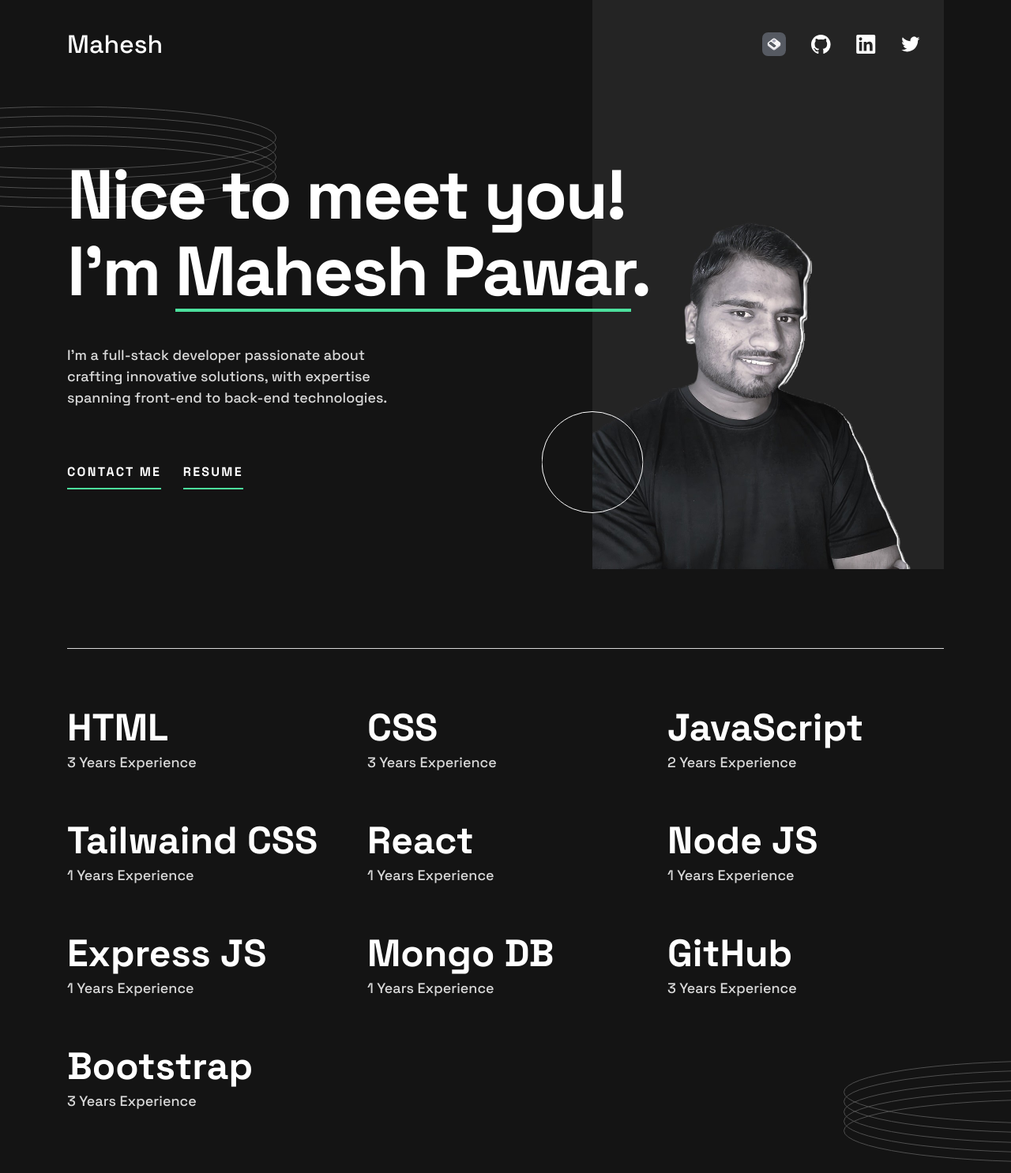
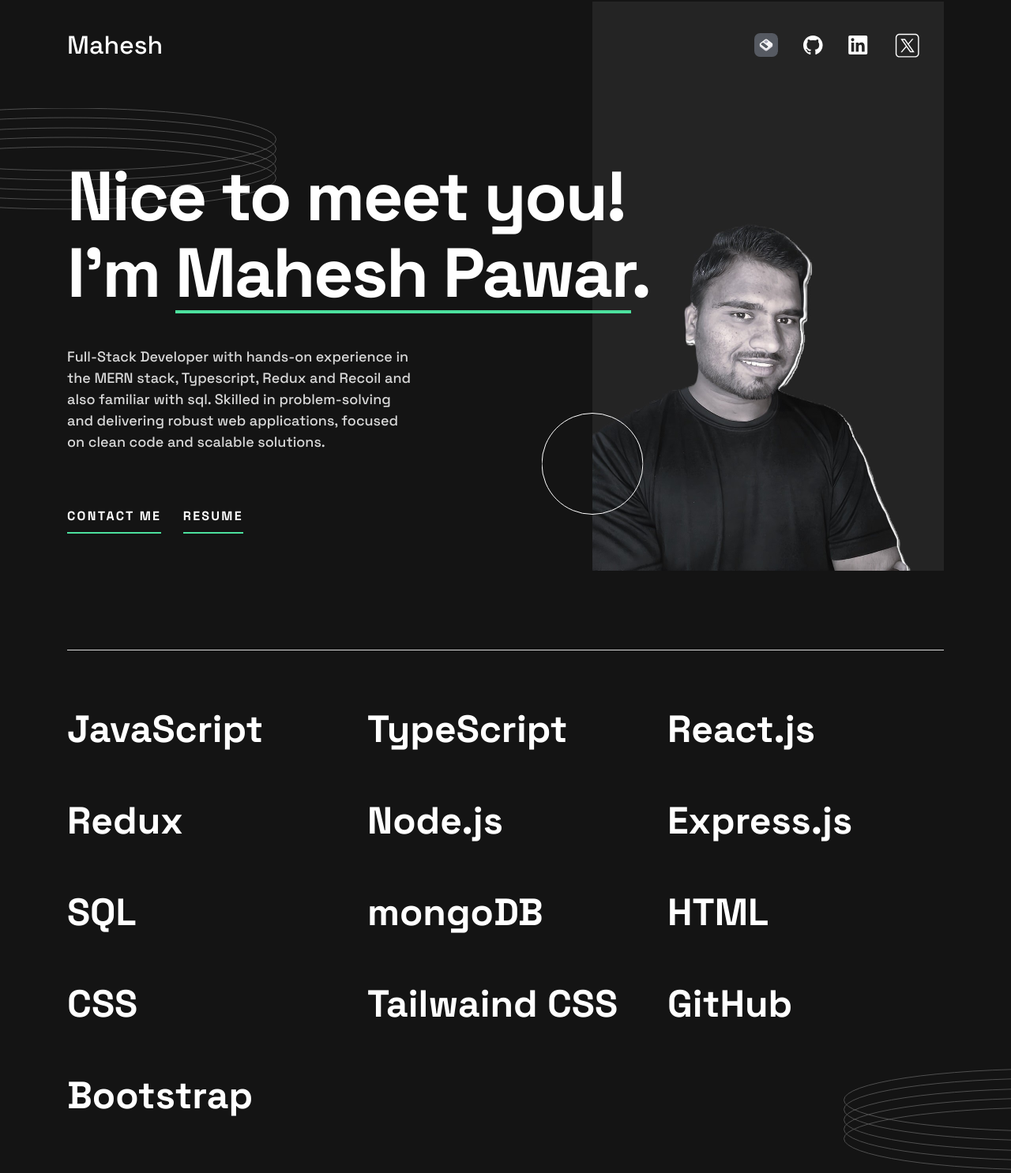
Before and after one commit to Maheshpawar01/NewPortfolio, a plain HTML site: page index.html in a window 1280 px wide. Shown: the top 1486 px of the page at 79% size. Drawn offline with Linux system fonts and the light colour scheme.

Commit message:
add skills

```diff
--- a/index.html
+++ b/index.html
@@ -50,33 +50,6 @@
             </svg>
           </a>
 
-
-          <!-- <a href="#" class="header__social">
-           <svg
-           xmlns="http://www.w3.org/2000/svg"
-           width="30"
-           height="29"
-           fill="#FFF"
-           viewBox="0 0 48 48">
-  <path fill="#FFF"
-  fill-rule="evenodd"  d="M20.2838235,29.7208546 L20.2817697,19.3775851 L30.0092421,24.5671906 L20.2838235,29.7208546 Z M41.6409276,17.5856462 C41.6409276,17.5856462 41.2890436,15.0488633 40.2097727,13.9319394 C38.8405739,12.4655276 37.3060444,12.4583393 36.6026186,12.3724221 C31.5649942,12 24.008044,12 24.008044,12 L23.9922983,12 C23.9922983,12 16.4356904,12 11.398066,12.3724221 C10.6939556,12.4583393 9.16045298,12.4655276 7.79091194,13.9319394 C6.71164104,15.0488633 6.36009927,17.5856462 6.36009927,17.5856462 C6.36009927,17.5856462 6,20.5646804 6,23.5437145 L6,26.3365376 C6,29.3152295 6.36009927,32.2946059 6.36009927,32.2946059 C6.36009927,32.2946059 6.71164104,34.8310466 7.79091194,35.9483127 C9.16045298,37.4147246 10.9592378,37.3681718 11.7605614,37.5218644 C14.6406709,37.8042616 24.0001711,37.8915481 24.0001711,37.8915481 C24.0001711,37.8915481 31.5649942,37.8799099 36.6026186,37.5074878 C37.3060444,37.4219129 38.8405739,37.4147246 40.2097727,35.9483127 C41.2890436,34.8310466 41.6409276,32.2946059 41.6409276,32.2946059 C41.6409276,32.2946059 42,29.3152295 42,26.3365376 L42,23.5437145 C42,20.5646804 41.6409276,17.5856462 41.6409276,17.5856462 L41.6409276,17.5856462 Z" fill="#000000"></path>
-</svg>
-           -->
-          <!-- <a href="" class="header__social">
-            <svg
-              xmlns="http://www.w3.org/2000/svg"
-              width="26"
-              height="23"
-              aria-labelledby="socialFrontendMentor"
-              role="img"
-            >
-              <title id="socialFrontendMentor">Frontend Mentor</title>
-              <path
-                fill="#FFF"
-                d="M13.084.23a.751.751 0 0 0-.736.75v14.267a.75.75 0 1 0 1.5 0V.98a.75.75 0 0 0-.763-.75ZM24.44 4.504a.752.752 0 0 0-.284.064l-6.44 2.875a.752.752 0 0 0 0 1.37l6.44 2.884a.75.75 0 0 0 .612-1.369L19.861 8.13l4.907-2.191a.753.753 0 0 0 .38-.99.752.752 0 0 0-.708-.444ZM1.371 9.663a.752.752 0 0 0-.74.938C2.41 17.447 8.603 22.23 15.685 22.23a.75.75 0 1 0 0-1.501A14.053 14.053 0 0 1 2.083 10.225a.75.75 0 0 0-.712-.561v-.001Z"
-              />
-            </svg>
-          </a> -->
           <a href="" class="header__social">
             <svg
               xmlns="http://www.w3.org/2000/svg"
@@ -93,19 +66,19 @@
               />
             </svg>
           </a>
+
           <a href="" class="header__social">
             <svg
-              xmlns="http://www.w3.org/2000/svg"
-              width="24"
-              height="20"
+            xmlns="http://www.w3.org/2000/svg"
+              width="34"
+              height="34"
+              viewBox="0 0 48 48"
               aria-labelledby="socialTwitter"
               role="img"
             >
               <title id="socialTwitter">Twitter</title>
-              <path
-                fill="#FFF"
-                d="M23.492 2.705a9.563 9.563 0 0 1-2.742.751 4.788 4.788 0 0 0 2.1-2.643 9.536 9.536 0 0 1-3.033 1.159 4.778 4.778 0 0 0-8.14 4.357 13.564 13.564 0 0 1-9.844-4.99 4.774 4.774 0 0 0-.646 2.4 4.778 4.778 0 0 0 2.124 3.977 4.765 4.765 0 0 1-2.163-.598v.061a4.778 4.778 0 0 0 3.832 4.684 4.812 4.812 0 0 1-2.158.082 4.78 4.78 0 0 0 4.462 3.316 9.584 9.584 0 0 1-5.932 2.045c-.38 0-.762-.022-1.14-.067a13.508 13.508 0 0 0 7.32 2.146c8.787 0 13.59-7.277 13.59-13.589 0-.205-.004-.412-.013-.617a9.71 9.71 0 0 0 2.381-2.471l.002-.003Z"
-              />
+              <path fill="#FFF"
+              fill-rule="evenodd" d="M 11 4 C 7.1456661 4 4 7.1456661 4 11 L 4 39 C 4 42.854334 7.1456661 46 11 46 L 39 46 C 42.854334 46 46 42.854334 46 39 L 46 11 C 46 7.1456661 42.854334 4 39 4 L 11 4 z M 11 6 L 39 6 C 41.773666 6 44 8.2263339 44 11 L 44 39 C 44 41.773666 41.773666 44 39 44 L 11 44 C 8.2263339 44 6 41.773666 6 39 L 6 11 C 6 8.2263339 8.2263339 6 11 6 z M 13.085938 13 L 22.308594 26.103516 L 13 37 L 15.5 37 L 23.4375 27.707031 L 29.976562 37 L 37.914062 37 L 27.789062 22.613281 L 36 13 L 33.5 13 L 26.660156 21.009766 L 21.023438 13 L 13.085938 13 z M 16.914062 15 L 19.978516 15 L 34.085938 35 L 31.021484 35 L 16.914062 15 z"></path>
             </svg>
           </a>
         </nav>
@@ -153,8 +126,7 @@
                 meet you! I'm <span>Mahesh Pawar</span>.
               </h1>
               <p class="hero__description">
-                I'm a full-stack developer passionate about crafting innovative solutions, with expertise spanning front-end to back-end technologies.
-              </p>
+                Full-Stack Developer with hands-on experience in the MERN stack, Typescript, Redux and Recoil and also familiar with sql. Skilled in problem-solving and delivering robust web applications, focused on clean code and scalable solutions.              </p>
               <a href="#contact" class="hero__contact underline">Contact me</a>&nbsp &nbsp &nbsp
               <a href="#Resume" class="hero__contact underline">Resume</a>
             </div>
@@ -166,44 +138,43 @@
         <div class="wrapper skills__wrapper bottom-border">
           <h2 class="visually-hidden">Skills</h2>
           <div class="skills__item">
+            <h3 class="skills__title">JavaScript</h3>
+          </div>
+          <div class="skills__item">
+            <h3 class="skills__title">TypeScript</h3>
+          </div>
+          <div class="skills__item">
+            <h3 class="skills__title">React.js</h3>
+          </div>
+          <div class="skills__item">
+            <h3 class="skills__title">Redux</h3>
+          </div>
+          <div class="skills__item">
+            <h3 class="skills__title">Node.js</h3>
+          </div>
+          <div class="skills__item">
+            <h3 class="skills__title">Express.js</h3>
+          </div>
+          <div class="skills__item">
+            <h3 class="skills__title">SQL</h3>
+          </div>
+          <div class="skills__item">
+            <h3 class="skills__title">mongoDB</h3>
+          </div>
+          <div class="skills__item">
             <h3 class="skills__title">HTML</h3>
-            <p class="skills__description">3 Years Experience</p>
           </div>
           <div class="skills__item">
             <h3 class="skills__title">CSS</h3>
-            <p class="skills__description">3 Years Experience</p>
-          </div>
-          <div class="skills__item">
-            <h3 class="skills__title">JavaScript</h3>
-            <p class="skills__description">2 Years Experience</p>
           </div>
           <div class="skills__item">
             <h3 class="skills__title">Tailwaind CSS</h3>
-            <p class="skills__description">1 Years Experience</p>
-          </div>
-          <div class="skills__item">
-            <h3 class="skills__title">React</h3>
-            <p class="skills__description">1 Years Experience</p>
-          </div>
-          <div class="skills__item">
-            <h3 class="skills__title">Node JS</h3>
-            <p class="skills__description">1 Years Experience</p>
-          </div>
-          <div class="skills__item">
-            <h3 class="skills__title">Express JS</h3>
-            <p class="skills__description">1 Years Experience</p>
-          </div>
-          <div class="skills__item">
-            <h3 class="skills__title">Mongo DB</h3>
-            <p class="skills__description">1 Years Experience</p>
           </div>
           <div class="skills__item">
             <h3 class="skills__title">GitHub</h3>
-            <p class="skills__description">3 Years Experience</p>
           </div>
           <div class="skills__item">
             <h3 class="skills__title">Bootstrap </h3>
-            <p class="skills__description">3 Years Experience</p>
           </div>
           </div>
         <img
```
Also changed, not shown: assets/images/thumbnail-project-4-large.webp (deleted), assets/images/thumbnail-project-4-small.webp (deleted), assets/images/thumbnail-project-5-large.webp (deleted), assets/images/thumbnail-project-5-small.webp (deleted), assets/images/thumbnail-project-6-large.webp (deleted), assets/images/thumbnail-project-6-small.webp (deleted), package-lock.json (added).
